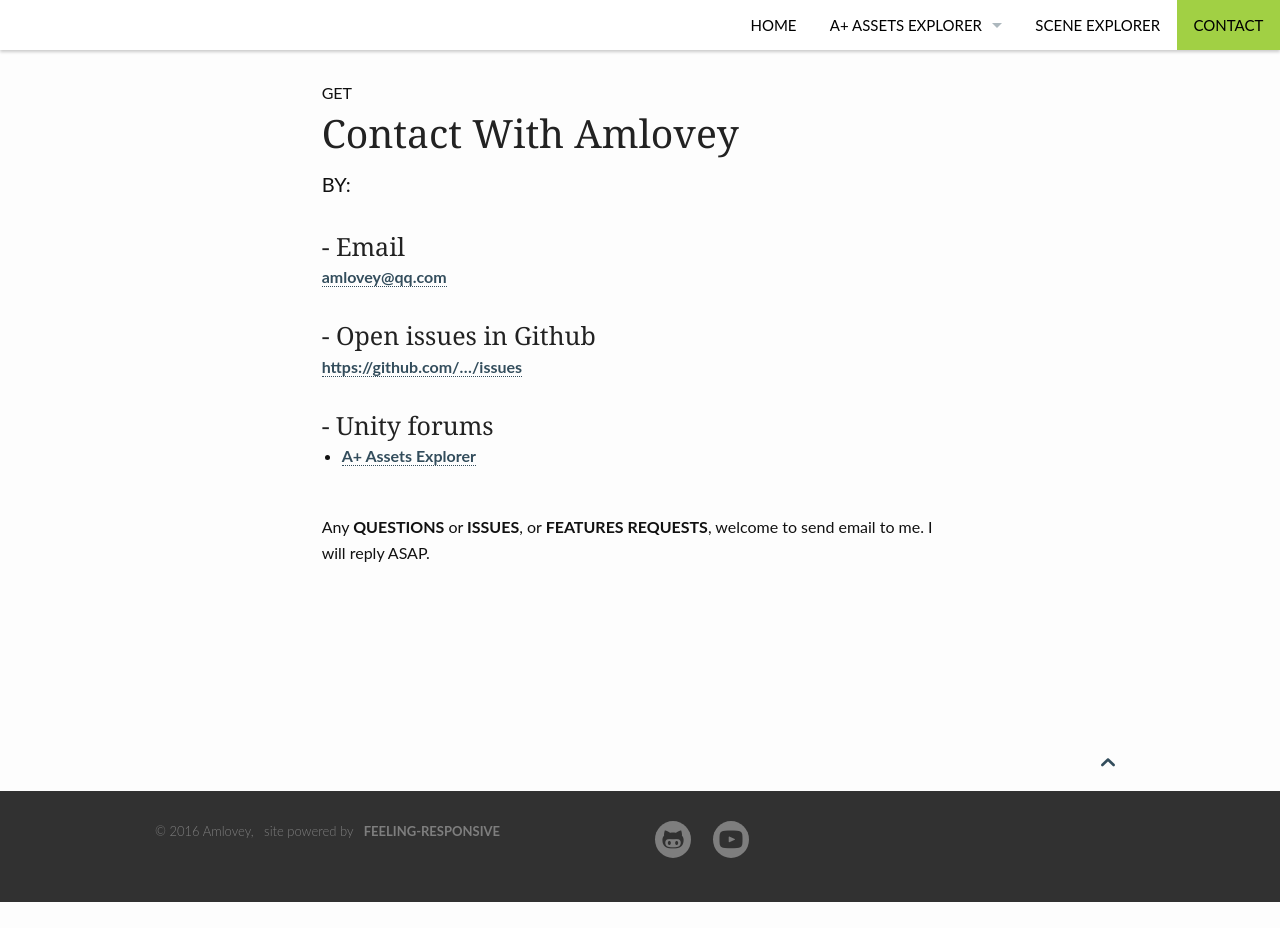
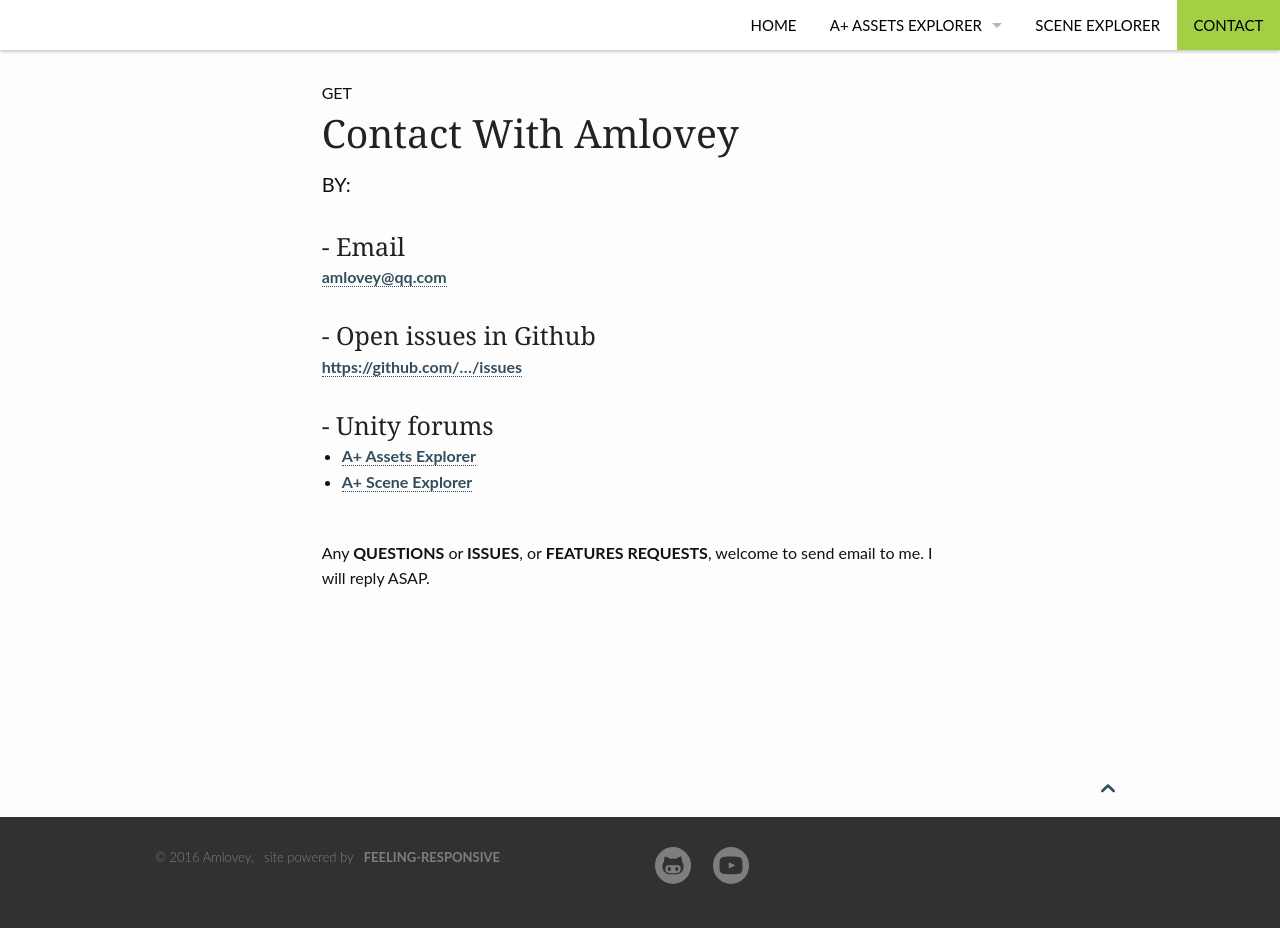
Before and after one commit to amloveyweb/amloveyweb.github.io, a Jekyll site: the page built from pages/contact.md, in a window 1280 px wide. Built offline with Jekyll 4.4.1, drawn with Linux system fonts in a browser that asks for light colours; comment, search, counter and statistics services are not loaded; before the commit the page ends 902 px from its top, so only the background shows below that.

Commit message:
update contact

```diff
--- a/pages/contact.md
+++ b/pages/contact.md
@@ -17,6 +17,7 @@
 ### - Unity forums
 
 * <a href='http://forum-old.unity3d.com/threads/403471/' target='_blank'>A+ Assets Explorer</a>
+* <a href='http://forum-old.unity3d.com/threads/431598/' target='_blank'>A+ Scene Explorer</a>
 
 <br>
 Any __QUESTIONS__ or __ISSUES__, or __FEATURES REQUESTS__, welcome to send email to me. I will reply ASAP.
```
